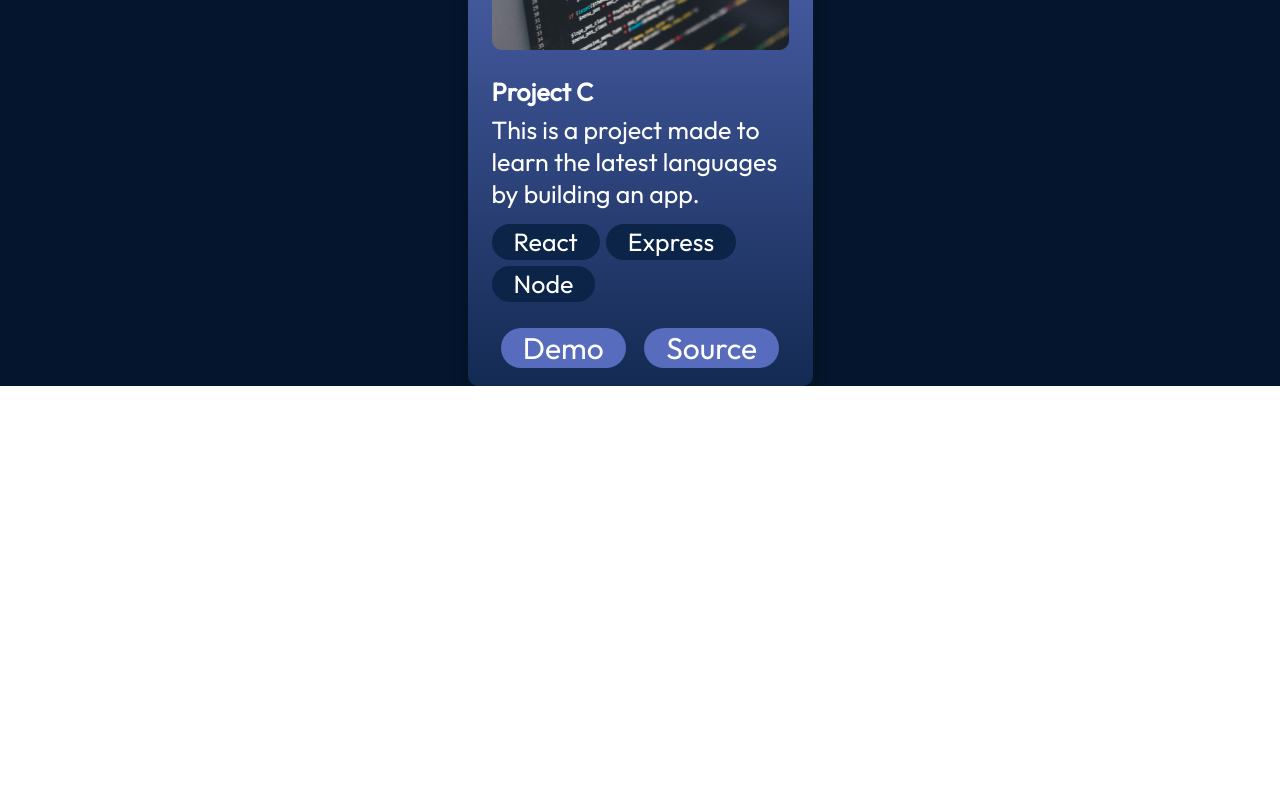
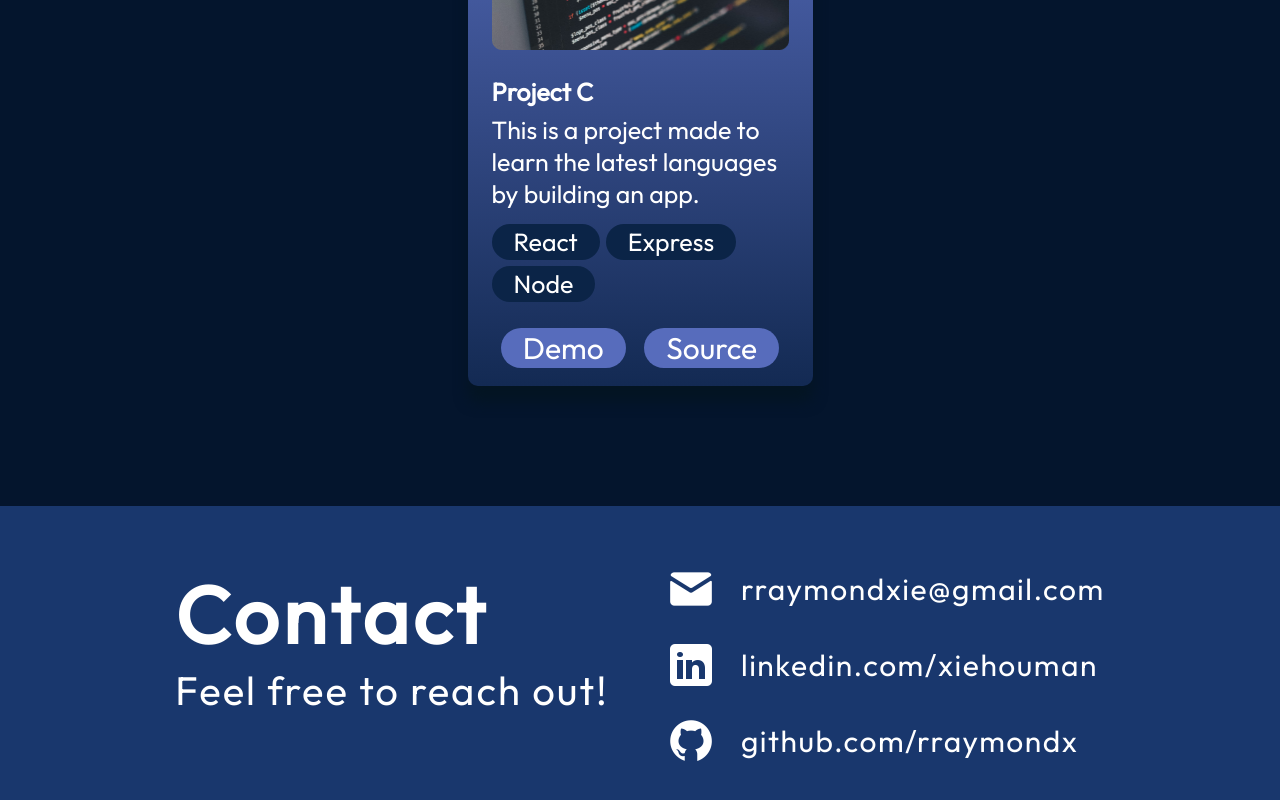
Before and after one commit to rraymondx/personal_website, a React (Vite) app in the folder portfolio/: page / in a window 1280 px wide. Shown: the part 4415-5215 px from the top of the page. Before the commit the page ends 4801 px from the top, so only its background shows below. Built offline with nearby package versions, Linux system fonts and the light colour scheme.

Commit message:
finished contacts

```diff
--- a/portfolio/src/App.jsx
+++ b/portfolio/src/App.jsx
@@ -1,6 +1,6 @@
 import React from 'react'
 import styles from './styles/App.module.css'
-import{Navbar, Hero, About, Experience, Projects, Footer} from './components/index.js'
+import{Navbar, Hero, About, Experience, Projects, Contact} from './components/index.js'
 
 
 const App = () => {
@@ -11,7 +11,7 @@
       <About />
       <Experience />
       <Projects />
-      <Footer />
+      <Contact />
     </div>
   )
 }
--- /dev/null
+++ b/portfolio/src/components/Contact.jsx
@@ -0,0 +1,31 @@
+import React from 'react';
+import styles from '../styles/Contact.module.css';
+import { getImageUrl } from '../utils';
+
+
+const Contact = () => {
+    return (
+        <footer className={styles.container} id="contact">
+            <div className={styles.text}>
+                <h2>Contact</h2>
+                <p>Feel free to reach out!</p>
+            </div>
+            <ul className={styles.links}>
+                <li className={styles.link}>
+                    <img src={getImageUrl("contact/emailIcon.png")} alt="Email icon" />
+                    <a href="mailto:rraymondxie@gmail.com">rraymondxie@gmail.com</a>
+                </li>
+                <li className={styles.link}>
+                    <img src={getImageUrl("contact/linkedinIcon.png")} alt="Linkedin icon" />
+                    <a href="https://www.linkedin.com/in/xiehouman/">linkedin.com/xiehouman</a>
+                </li>
+                <li className={styles.link}>
+                    <img src={getImageUrl("contact/githubIcon.png")} alt="GitHub icon" />
+                    <a href="https://github.com/rraymondx">github.com/rraymondx</a>
+                </li>
+            </ul>
+        </footer>
+    )
+}
+
+export default Contact
--- a/portfolio/src/components/Footer.jsx
+++ /dev/null
@@ -1,11 +0,0 @@
-import React from 'react'
-
-const Footer = () => {
-  return (
-    <div>
-
-    </div>
-  )
-}
-
-export default Footer
--- a/portfolio/src/components/Projects.jsx
+++ b/portfolio/src/components/Projects.jsx
@@ -5,7 +5,7 @@
 
 const Projects = () => {
     return (
-        <section className={styles.container}>
+        <section className={styles.container} id="projects">
             <h2 className={styles.title}>Projects</h2>
             <div className={styles.projects}>
                 {ProjectData.map((project, id) => {
--- a/portfolio/src/components/index.js
+++ b/portfolio/src/components/index.js
@@ -1,9 +1,9 @@
 import Navbar from "./Navbar";
-import Footer from "./Footer";
 import Hero from "./Hero";
 import About from "./About";
 import Experience from "./Experience";
 import Projects from "./Projects"
+import Contact from "./Contact";
 
 
 export {
@@ -12,5 +12,5 @@
     About,
     Experience,
     Projects,
-    Footer,
+    Contact,
 };
--- /dev/null
+++ b/portfolio/src/styles/Contact.module.css
@@ -0,0 +1,64 @@
+@import "../vars.css";
+
+.container {
+    color: var(--color-text);
+    margin-top: 120px;
+    background-color: var(--color-secondary);
+    display: flex;
+    flex-direction: row;
+    justify-content: space-evenly;
+    width: 100vw;
+    padding: 58px 10%;
+    gap: 10px;
+}
+
+.text h2 {
+    font-size: 80px;
+    font-weight: 700;
+    letter-spacing: 4px;
+}
+
+.text p {
+    font-size: 40px;
+    font-weight: 400;
+    letter-spacing: 2px;
+}
+
+.links {
+    display: flex;
+    flex-direction: column;
+    align-items: flex-start;
+    list-style: none;
+    gap: 26px;
+}
+
+.link {
+    display: flex;
+    align-items: center;
+    gap: 25px;
+}
+
+.link a {
+    color: var(--color-text);
+    text-decoration: none;
+    font-size: 30px;
+    font-weight: 400;
+    letter-spacing: 1.5px;
+}
+
+@media screen and (max-width: 830px) {
+    .container {
+        flex-direction: column;
+        gap: 23px;
+    }
+
+    .text {
+        display: flex;
+        flex-direction: column;
+        align-items: center;
+    }
+
+    .links {
+        align-items: center;
+    }
+}
```
